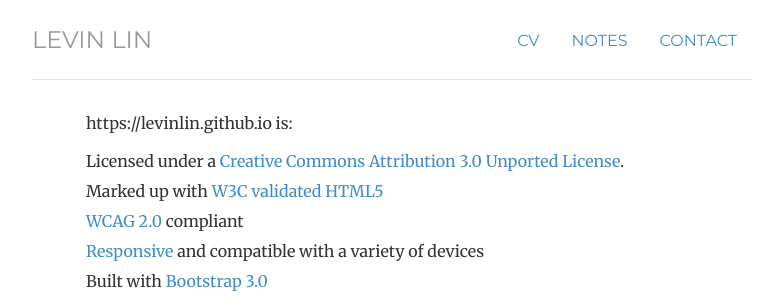
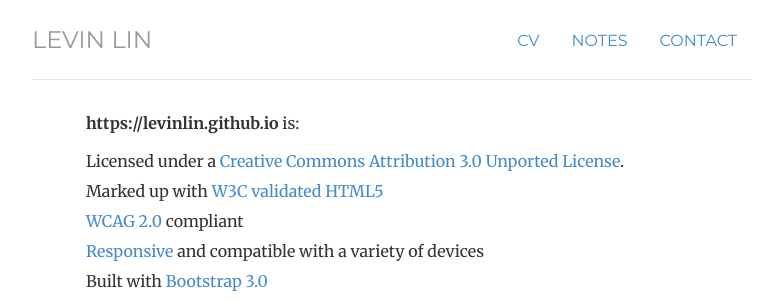
Before and after one commit to LevinLin/LevinLin.github.io, a Jekyll site: the page built from about/index.html, in a window 1280 px wide. Shown: the top 301 px of the page, without its empty margins (248-1030 px from the left). Built offline with Jekyll 4.4.1, drawn with Linux system fonts in a browser that asks for light colours.

```diff
--- a/about/index.html
+++ b/about/index.html
@@ -6,7 +6,7 @@ description: Credits and information about the website https://levinlin.github.i
 
   <div class="about">
 
-    <p>https://levinlin.github.io is:</p>
+    <p><b>https://levinlin.github.io</b> is:</p>
 
       <ul class="list-unstyled">
         <li>Licensed under a <a rel="license" href="http://creativecommons.org/licenses/by/3.0/deed.en_US">Creative Commons Attribution 3.0 Unported License</a>. </li>
```
